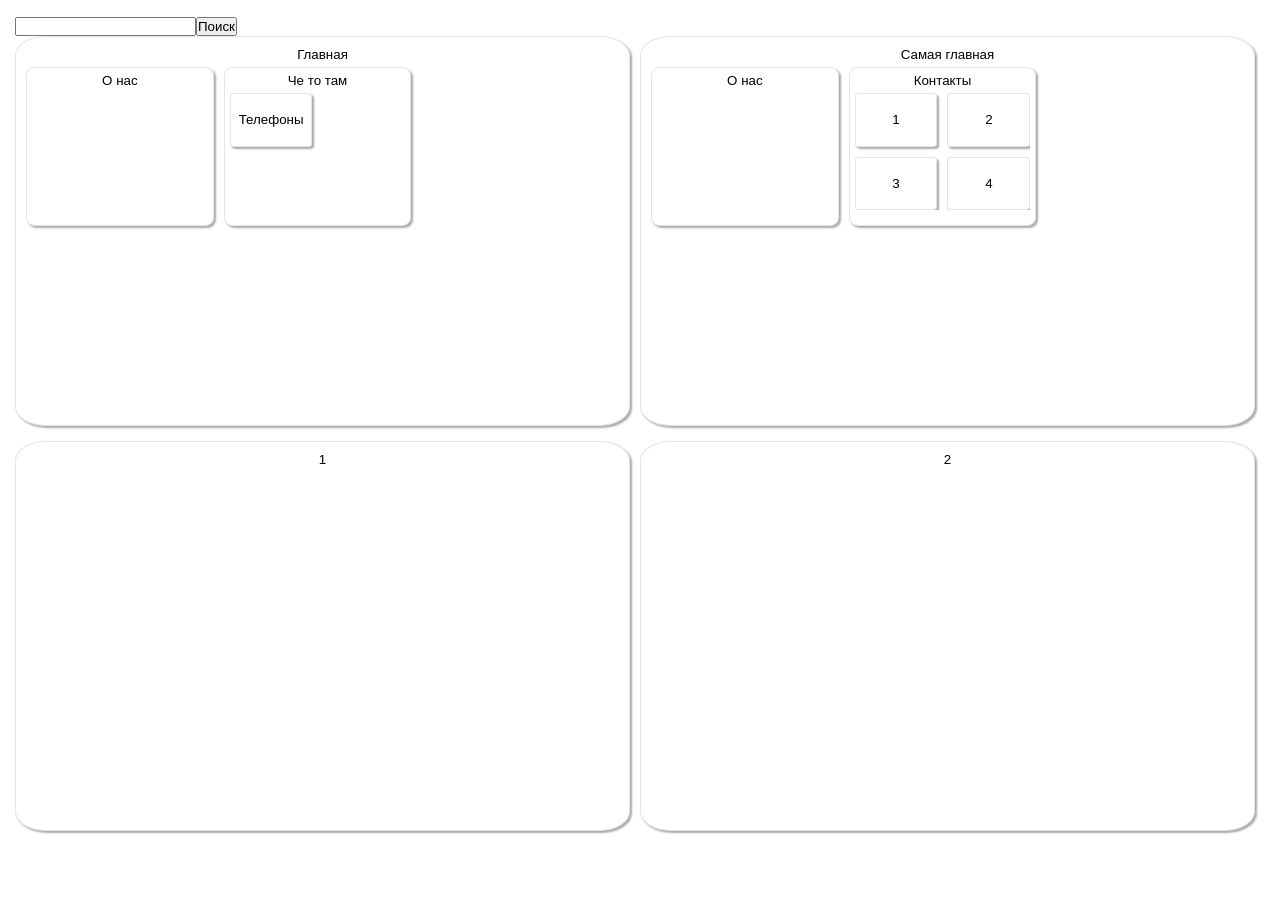
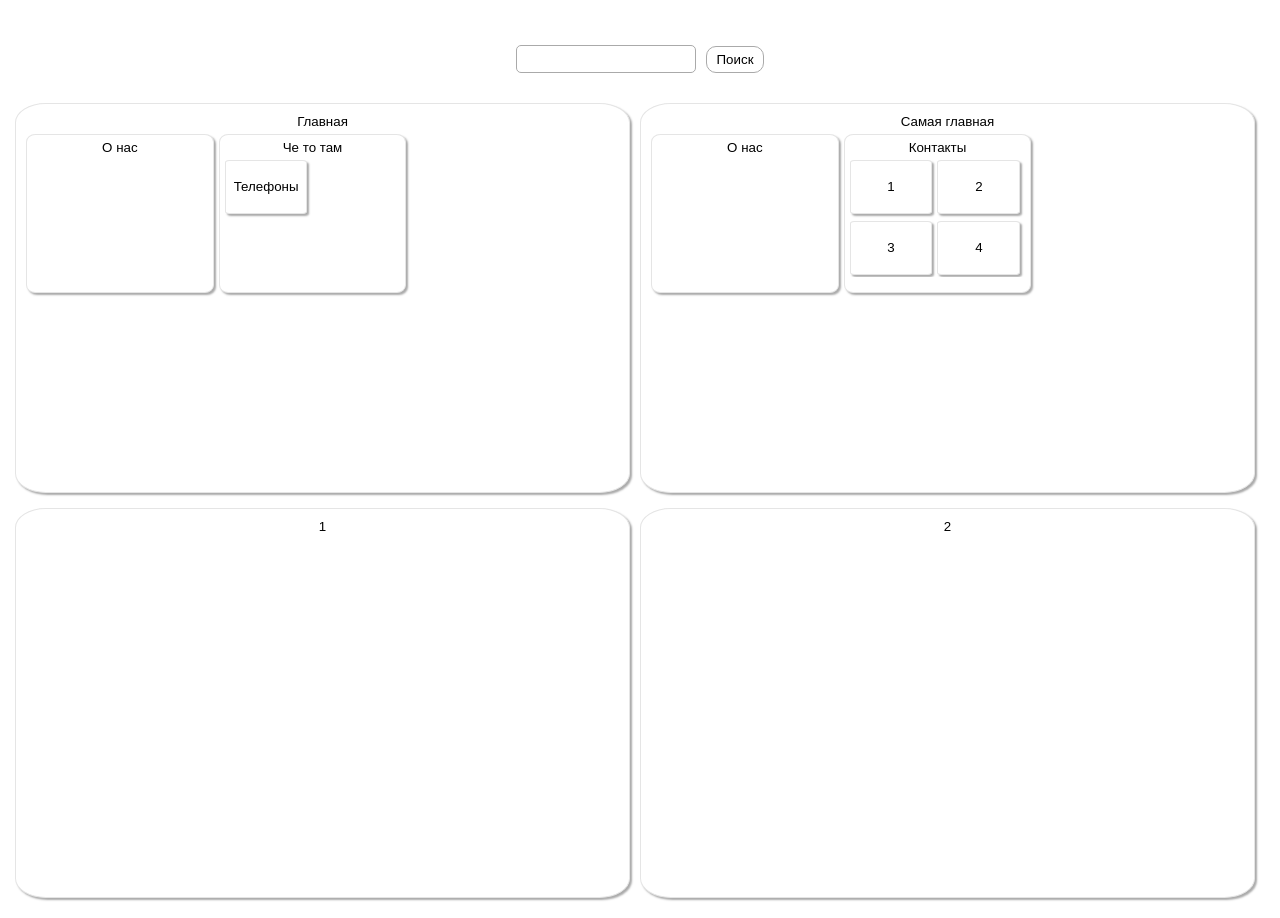
Before and after one commit to MrGrel/Dnd, a Next.js app: page / in a window 1280 px wide. Before the commit the page ends 851 px from the top, so only its background shows below. Built offline with nearby package versions, Linux system fonts and the light colour scheme.

Commit message:
finished style form and update logic

```diff
--- a/src/app/components/Card.style.ts
+++ b/src/app/components/Card.style.ts
@@ -36,7 +36,7 @@ export const Folder = styled.div`
 export const CardContainer = styled.div`
   display: flex;
   flex-wrap: wrap;
-  gap: 10px;
+  gap: 5px;
   width: 100%;
   height: calc(100% - 30px);
   overflow: hidden;
@@ -58,20 +58,6 @@ export const Card = styled.div`
   color: #000000;
   transition: background-color 0.3s ease-in-out, border-color 1s ease-in-out,
     box-shadow 1s ease-in-out;
-`;
-
-export const IconContainer = styled.div`
-  display: flex;
-  flex-wrap: wrap;
-  padding: 5px;
-  gap: 5px;
-  width: 100%;
-  height: calc(100% - 30px);
-  overflow: hidden;
-
-  &:hover {
-    overflow-y: scroll;
-  }
 `;
 
 export const Icon = styled.div`
--- a/src/app/components/Dnd.tsx
+++ b/src/app/components/Dnd.tsx
@@ -9,7 +9,6 @@ import {
   FirstCard,
   Folder,
   Icon,
-  IconContainer,
   TextContainer,
 } from './Card.style';
 import { log } from 'console';
@@ -88,18 +87,6 @@ export const Dnd = () => {
   const [modalTrees, setModalTrees] = useState<ICard[]>([]);
   const [isClose, setIsClose] = useState<boolean>(false);
 
-  const timeToDiveFolder = useCallback(
-    (card: ICard, targetStyle: CSSStyleDeclaration) => {
-      return setTimeout(() => {
-        setIsDiveFolder(true);
-        if (currentCard && card.floar >= currentCard.floar) {
-          targetStyle.backgroundColor = 'rgba(210, 220, 255, .2)';
-        }
-      }, 1500);
-    },
-    [diveFolder]
-  );
-
   const dragOverHandler = (e: DragEvent<HTMLDivElement>, card: ICard): void => {
     e.preventDefault();
     e.stopPropagation();
@@ -107,7 +94,8 @@ export const Dnd = () => {
     if (card !== diveFolder && currentCard !== card) {
       const targetStyle = e.currentTarget.style;
       targetStyle.borderColor = '#b4c4f8';
-      targetStyle.boxShadow = '2px 2px 2px #b4c4f8';
+      targetStyle.boxShadow =
+        '2px 2px 2px hsl(225.88235294117646, 82.9268292682927%, 83.92156862745098%)';
       targetStyle.backgroundColor = '';
 
       setDiveFolder(card);
@@ -233,6 +221,15 @@ export const Dnd = () => {
     setDiveFolder(null);
   };
 
+  const timeToDiveFolder = (card: ICard, targetStyle: CSSStyleDeclaration) => {
+    return setTimeout(() => {
+      setIsDiveFolder(true);
+      if (currentCard && card.floar >= currentCard.floar) {
+        targetStyle.backgroundColor = 'rgba(210, 220, 255, .2)';
+      }
+    }, 1500);
+  };
+
   const handleClick = (card: ICard) => {
     setModalTrees((state) => [...state, card]);
   };
@@ -289,7 +286,7 @@ export const Dnd = () => {
     return folder;
   };
 
-  const buildCardsTree = (card: ICard, index = 0, isDraggable = 3) => {
+  const buildCardsTree = (card: ICard, index = 0, isDraggable = 0) => {
     const contentFolderAndCard: JSX.Element = (
       <>
         <TextContainer>
@@ -322,7 +319,7 @@ export const Dnd = () => {
     );
 
     const folderCard: JSX.Element =
-      isDraggable > 3 ? (
+      isDraggable < 99999 ? (
         <Folder
           key={card.id}
           onDragOver={(e: DragEvent<HTMLDivElement>) =>
@@ -345,7 +342,7 @@ export const Dnd = () => {
       );
 
     const cardInFolder: JSX.Element =
-      isDraggable > 3 ? (
+      isDraggable < 99999 ? (
         <Card
           key={card.id}
           onDragOver={(e: DragEvent<HTMLDivElement>) =>
@@ -368,7 +365,7 @@ export const Dnd = () => {
       );
 
     const iconCard: JSX.Element =
-      isDraggable > 3 ? (
+      isDraggable < 99999 ? (
         <Icon
           key={card.id}
           onDragOver={(e: DragEvent<HTMLDivElement>) =>
@@ -426,7 +423,11 @@ export const Dnd = () => {
       {htmlTreeOfCards}
       {modalTrees.length !== 0 && (
         <ModalWindow
-          childs={buildCardsTree(modalTrees[modalTrees.length - 1])}
+          childs={buildCardsTree(
+            modalTrees[modalTrees.length - 1],
+            0,
+            modalTrees[modalTrees.length - 1].id
+          )}
           modals={modalTrees}
           removeModal={setModalTrees}
           modalClose={isClose}
--- a/src/app/components/searchCards/SeacrhCards.tsx
+++ b/src/app/components/searchCards/SeacrhCards.tsx
@@ -3,6 +3,14 @@ import { SubmitHandler, useForm } from 'react-hook-form';
 import { ICard } from '../Dnd';
 import { FieldValue } from '../../../../../inmind/inmind-course-editor/src/infra/firebase/firestore';
 import { log } from 'console';
+import {
+  FormContainer,
+  Form,
+  Input,
+  ButtonSubmit,
+  FastButtonsContainer,
+  FastButtons,
+} from './SearchCards.style';
 
 interface ISercheCard {
   cardTree: ICard;
@@ -13,7 +21,7 @@ interface IInputs {
   serchCard: string;
 }
 
-export const SeacrhCards = ({ cardTree }: ISercheCard) => {
+export const SeacrhCards = ({ cardTree, setModalTrees }: ISercheCard) => {
   const {
     register,
     handleSubmit,
@@ -31,7 +39,22 @@ export const SeacrhCards = ({ cardTree }: ISercheCard) => {
   const onSubmit: SubmitHandler<IInputs> = (data) => {
     console.log(data);
 
+    const firstModalCard: ICard = {
+      id: 9999999,
+      title: `Результат поиска по: "${data.serchCard}"`,
+      floar: 9999999,
+      parent_id: null,
+      childrens: [],
+    };
+
     if (data.serchCard !== '') {
+      const serchMatches = cards?.filter((card) =>
+        card.title.includes(data.serchCard)
+      );
+      if (serchMatches.length > 0) {
+        firstModalCard.childrens = serchMatches;
+      }
+      setModalTrees((state) => [...state, firstModalCard]);
     }
   };
 
@@ -53,8 +76,9 @@ export const SeacrhCards = ({ cardTree }: ISercheCard) => {
   };
 
   return (
-    <form onSubmit={handleSubmit(onSubmit)}>
-      <input
+    <FormContainer>
+      <Form onSubmit={handleSubmit(onSubmit)}>
+        <Input
           type="text"
           {...register('serchCard', {
             required: true,
@@ -73,13 +97,20 @@ export const SeacrhCards = ({ cardTree }: ISercheCard) => {
             },
           })}
         />
-      <button type="submit">Поиск</button>
-      {fastButtons.length > 0 &&
-        fastButtons.map((button, index) => (
-          <button key={index} onClick={(e) => handleOnclick(button.title)}>
+        <ButtonSubmit type="submit">Поиск</ButtonSubmit>
+        {fastButtons.length > 0 && (
+          <FastButtonsContainer>
+            {fastButtons.map((button, index) => (
+              <FastButtons
+                key={index}
+                onClick={(e) => handleOnclick(button.title)}
+              >
                 {button.title}
-          </button>
+              </FastButtons>
             ))}
-    </form>
+          </FastButtonsContainer>
+        )}
+      </Form>
+    </FormContainer>
   );
 };
--- a/src/app/components/searchCards/SearchCards.style.ts
+++ b/src/app/components/searchCards/SearchCards.style.ts
@@ -0,0 +1,112 @@
+import styled from '@emotion/styled';
+
+export const FormContainer = styled.div`
+  display: flex;
+  justify-content: center;
+  width: 100%;
+  padding: 30px 0;
+`;
+
+export const Form = styled.form`
+  position: relative;
+  max-width: 500px;
+`;
+
+export const Input = styled.input`
+  max-width: 180px;
+  margin-right: 10px;
+  padding: 5px 10px;
+  background: #fff;
+  border: 1px solid #aaa;
+  border-radius: 5px;
+  color: #000;
+  font-size: 14px;
+  font-weight: 400;
+
+  &:hover {
+    outline: none;
+    background: #fff;
+  }
+
+  &:focus {
+    outline: none;
+    background: #fff;
+  }
+
+  &:active {
+    outline: none;
+    background: #fff;
+  }
+`;
+
+export const ButtonSubmit = styled.button`
+  padding: 5px 10px;
+  color: #000;
+  background-color: #fff;
+  border: 1px solid #aaa;
+  border-radius: 10px;
+  cursor: pointer;
+  transition: color 0.3s ease-in-out, background-color 0.3s ease-in-out,
+    border-color 0.3s ease-in-out;
+
+  &:hover {
+    outline: none;
+    background-color: #a7b4df;
+    border-color: #a7b4df;
+    color: #fff;
+  }
+
+  &:focus {
+    outline: none;
+  }
+
+  &:active {
+    outline: none;
+    background-color: #4470ff;
+    border-color: #4470ff;
+    color: #fff;
+  }
+`;
+
+export const FastButtonsContainer = styled.div`
+  position: absolute;
+  top: 25px;
+  left: 0;
+  display: flex;
+  flex-direction: column;
+  max-width: 180px;
+  width: 100%;
+  padding: 5px;
+  background: #fff;
+  border: 1px solid #aaa;
+  border-top: none;
+  border-bottom-left-radius: 5px;
+  border-bottom-right-radius: 5px;
+  z-index: 10;
+`;
+
+export const FastButtons = styled.button`
+  width: 100%;
+  padding: 5px 10px;
+  color: #000;
+  background: #fff;
+  border: none;
+  cursor: pointer;
+
+  transition: color 0.3s ease-in-out, background-color 0.3s ease-in-out;
+
+  &:hover {
+    outline: none;
+    color: #4470ff;
+  }
+
+  &:focus {
+    outline: none;
+  }
+
+  &:active {
+    outline: none;
+    background-color: #4470ff;
+    color: #fff;
+  }
+`;
```
Lines whose indentation alone changed are shown as unchanged.
